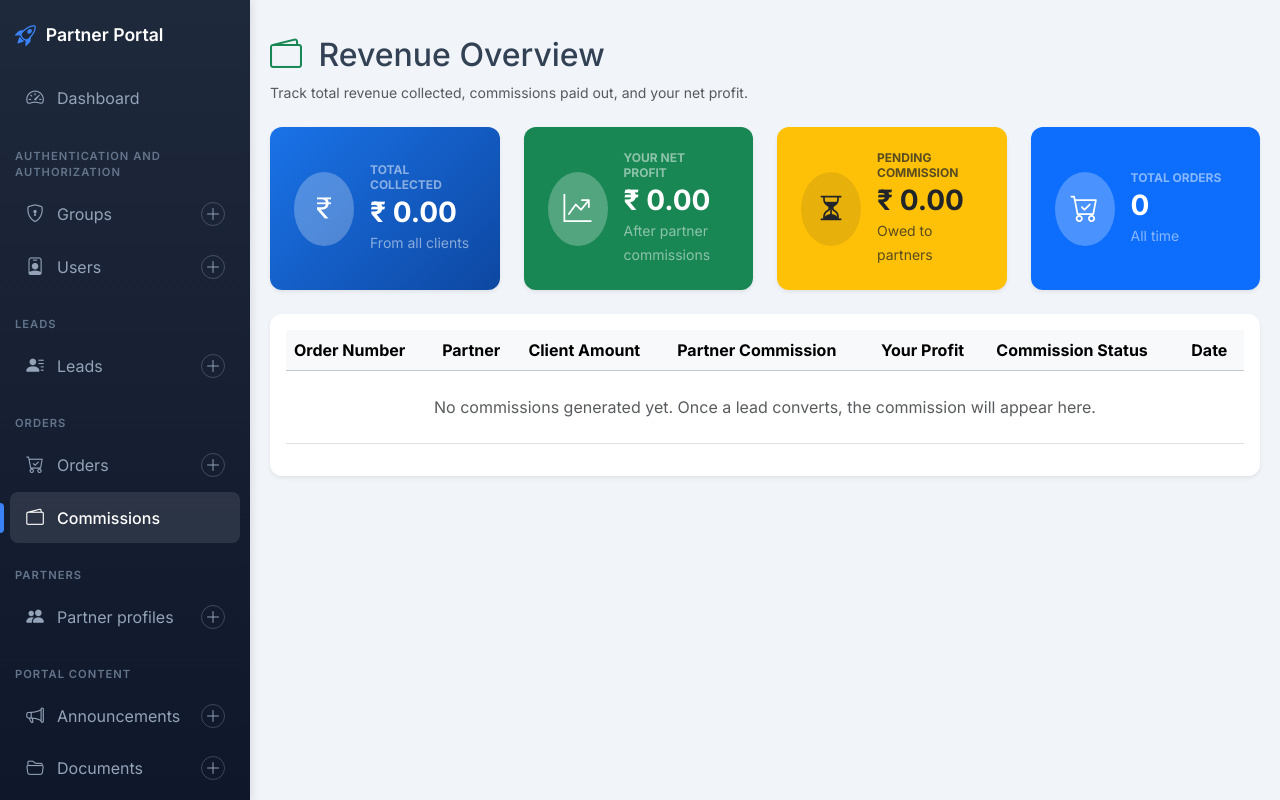
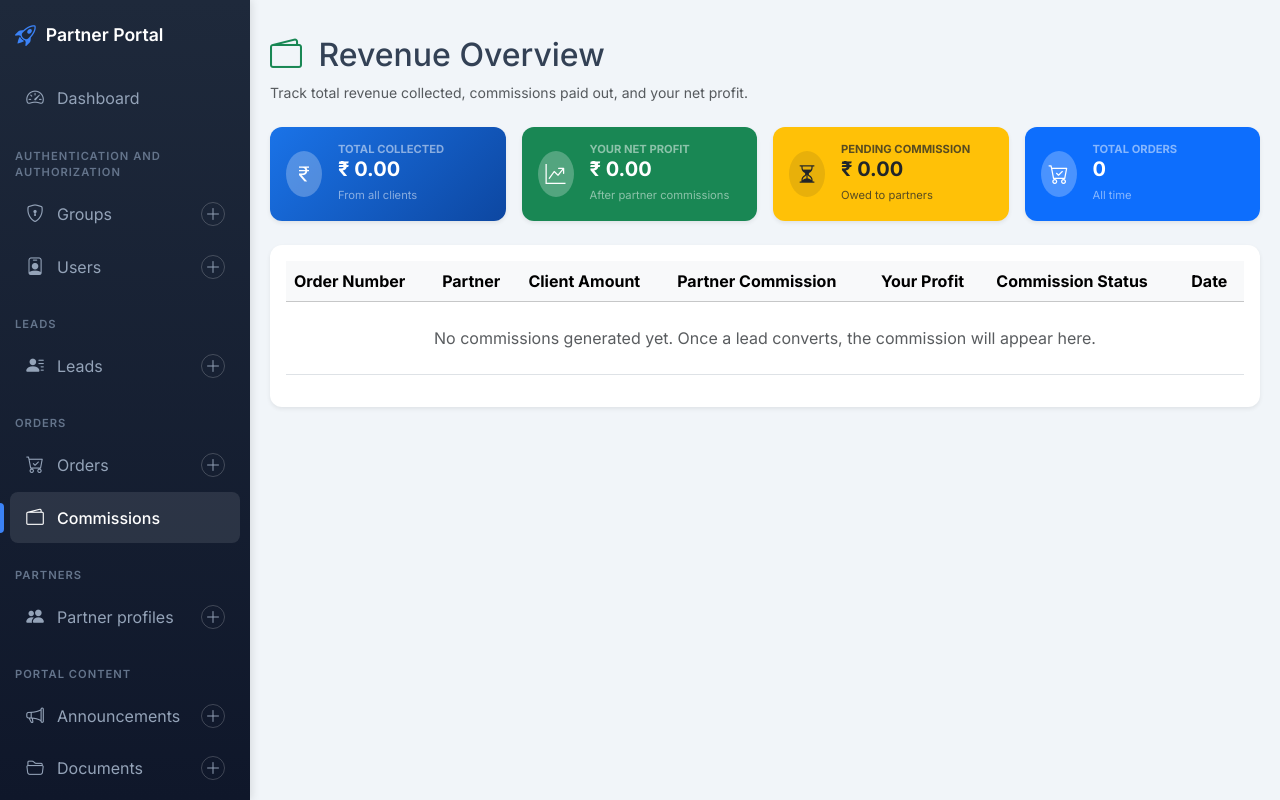
Before and after one commit to Himanshu-codew/Partner-portal1, a Django app: page /orders/commission/ in a window 1280 px wide. Run offline with Django 5.2, Linux system fonts and the light colour scheme; the visitor is signed in with stand-in values (Sample User, id 1); data that the repository does not hold is empty; some libraries are stand-ins or nearby versions.

Commit message:
fix: compact commission cards - smaller size

```diff
--- a/templates/orders/commission_list.html
+++ b/templates/orders/commission_list.html
@@ -19,59 +19,59 @@
 
 {% if is_staff %}
 <!-- ═══ ADMIN CARDS ═══ -->
-<div class="row g-4 mb-4">
+<div class="row g-3 mb-4">
     <div class="col-md-3">
         <div class="card shadow-sm border-0 h-100" style="background: linear-gradient(135deg, #1a73e8, #0d47a1); color:white;">
-            <div class="card-body p-4 d-flex align-items-center">
-                <div class="bg-white bg-opacity-25 rounded-circle p-3 me-3">
-                    <i class="bi bi-currency-rupee fs-3"></i>
+            <div class="card-body p-3 d-flex align-items-center">
+                <div class="bg-white bg-opacity-25 rounded-circle p-2 me-3">
+                    <i class="bi bi-currency-rupee fs-5"></i>
                 </div>
                 <div>
-                    <h6 class="mb-1 text-white-50 text-uppercase fw-bold" style="font-size: 0.75rem;">Total Collected</h6>
-                    <h3 class="mb-0 fw-bold">₹ {{ admin_total_revenue|floatformat:2|intcomma }}</h3>
-                    <small class="text-white-50">From all clients</small>
+                    <h6 class="mb-0 text-white-50 text-uppercase fw-bold" style="font-size: 0.7rem;">Total Collected</h6>
+                    <h5 class="mb-0 fw-bold">₹ {{ admin_total_revenue|floatformat:2|intcomma }}</h5>
+                    <small class="text-white-50" style="font-size:0.7rem;">From all clients</small>
                 </div>
             </div>
         </div>
     </div>
     <div class="col-md-3">
         <div class="card shadow-sm border-0 h-100 bg-success text-white">
-            <div class="card-body p-4 d-flex align-items-center">
-                <div class="bg-white bg-opacity-25 rounded-circle p-3 me-3">
-                    <i class="bi bi-graph-up-arrow fs-3"></i>
+            <div class="card-body p-3 d-flex align-items-center">
+                <div class="bg-white bg-opacity-25 rounded-circle p-2 me-3">
+                    <i class="bi bi-graph-up-arrow fs-5"></i>
                 </div>
                 <div>
-                    <h6 class="mb-1 text-white-50 text-uppercase fw-bold" style="font-size: 0.75rem;">Your Net Profit</h6>
-                    <h3 class="mb-0 fw-bold">₹ {{ admin_net_revenue|floatformat:2|intcomma }}</h3>
-                    <small class="text-white-50">After partner commissions</small>
+                    <h6 class="mb-0 text-white-50 text-uppercase fw-bold" style="font-size: 0.7rem;">Your Net Profit</h6>
+                    <h5 class="mb-0 fw-bold">₹ {{ admin_net_revenue|floatformat:2|intcomma }}</h5>
+                    <small class="text-white-50" style="font-size:0.7rem;">After partner commissions</small>
                 </div>
             </div>
         </div>
     </div>
     <div class="col-md-3">
         <div class="card shadow-sm border-0 h-100 bg-warning text-dark">
-            <div class="card-body p-4 d-flex align-items-center">
-                <div class="bg-dark bg-opacity-10 rounded-circle p-3 me-3">
-                    <i class="bi bi-hourglass-split fs-3"></i>
+            <div class="card-body p-3 d-flex align-items-center">
+                <div class="bg-dark bg-opacity-10 rounded-circle p-2 me-3">
+                    <i class="bi bi-hourglass-split fs-5"></i>
                 </div>
                 <div>
-                    <h6 class="mb-1 text-dark text-uppercase fw-bold opacity-75" style="font-size: 0.75rem;">Pending Commission</h6>
-                    <h3 class="mb-0 fw-bold">₹ {{ pending_commission|floatformat:2|intcomma }}</h3>
-                    <small class="opacity-75">Owed to partners</small>
+                    <h6 class="mb-0 text-dark text-uppercase fw-bold opacity-75" style="font-size: 0.7rem;">Pending Commission</h6>
+                    <h5 class="mb-0 fw-bold">₹ {{ pending_commission|floatformat:2|intcomma }}</h5>
+                    <small class="opacity-75" style="font-size:0.7rem;">Owed to partners</small>
                 </div>
             </div>
         </div>
     </div>
     <div class="col-md-3">
         <div class="card shadow-sm border-0 h-100 bg-primary text-white">
-            <div class="card-body p-4 d-flex align-items-center">
-                <div class="bg-white bg-opacity-25 rounded-circle p-3 me-3">
-                    <i class="bi bi-cart-check fs-3"></i>
+            <div class="card-body p-3 d-flex align-items-center">
+                <div class="bg-white bg-opacity-25 rounded-circle p-2 me-3">
+                    <i class="bi bi-cart-check fs-5"></i>
                 </div>
                 <div>
-                    <h6 class="mb-1 text-white-50 text-uppercase fw-bold" style="font-size: 0.75rem;">Total Orders</h6>
-                    <h3 class="mb-0 fw-bold">{{ total_orders }}</h3>
-                    <small class="text-white-50">All time</small>
+                    <h6 class="mb-0 text-white-50 text-uppercase fw-bold" style="font-size: 0.7rem;">Total Orders</h6>
+                    <h5 class="mb-0 fw-bold">{{ total_orders }}</h5>
+                    <small class="text-white-50" style="font-size:0.7rem;">All time</small>
                 </div>
             </div>
         </div>
@@ -80,42 +80,42 @@
 
 {% else %}
 <!-- ═══ PARTNER CARDS ═══ -->
-<div class="row g-4 mb-4">
+<div class="row g-3 mb-4">
     <div class="col-md-4">
         <div class="card shadow-sm border-0 bg-success text-white h-100">
-            <div class="card-body p-4 d-flex align-items-center">
-                <div class="bg-white bg-opacity-25 rounded-circle p-3 me-3">
-                    <i class="bi bi-cash-stack fs-3"></i>
+            <div class="card-body p-3 d-flex align-items-center">
+                <div class="bg-white bg-opacity-25 rounded-circle p-2 me-3">
+                    <i class="bi bi-cash-stack fs-5"></i>
                 </div>
                 <div>
-                    <h6 class="mb-1 text-white-50 text-uppercase fw-bold" style="font-size: 0.8rem;">Total Earned (Paid)</h6>
-                    <h3 class="mb-0 fw-bold">₹ {{ total_earned|floatformat:2|intcomma }}</h3>
+                    <h6 class="mb-0 text-white-50 text-uppercase fw-bold" style="font-size: 0.7rem;">Total Earned (Paid)</h6>
+                    <h5 class="mb-0 fw-bold">₹ {{ total_earned|floatformat:2|intcomma }}</h5>
                 </div>
             </div>
         </div>
     </div>
     <div class="col-md-4">
         <div class="card shadow-sm border-0 bg-warning text-dark h-100">
-            <div class="card-body p-4 d-flex align-items-center">
-                <div class="bg-dark bg-opacity-10 rounded-circle p-3 me-3">
-                    <i class="bi bi-hourglass-split fs-3"></i>
+            <div class="card-body p-3 d-flex align-items-center">
+                <div class="bg-dark bg-opacity-10 rounded-circle p-2 me-3">
+                    <i class="bi bi-hourglass-split fs-5"></i>
                 </div>
                 <div>
-                    <h6 class="mb-1 text-dark text-uppercase fw-bold opacity-75" style="font-size: 0.8rem;">Pending Commission</h6>
-                    <h3 class="mb-0 fw-bold">₹ {{ pending_commission|floatformat:2|intcomma }}</h3>
+                    <h6 class="mb-0 text-dark text-uppercase fw-bold opacity-75" style="font-size: 0.7rem;">Pending Commission</h6>
+                    <h5 class="mb-0 fw-bold">₹ {{ pending_commission|floatformat:2|intcomma }}</h5>
                 </div>
             </div>
         </div>
     </div>
     <div class="col-md-4">
         <div class="card shadow-sm border-0 bg-primary text-white h-100">
-            <div class="card-body p-4 d-flex align-items-center">
-                <div class="bg-white bg-opacity-25 rounded-circle p-3 me-3">
-                    <i class="bi bi-cart-check fs-3"></i>
+            <div class="card-body p-3 d-flex align-items-center">
+                <div class="bg-white bg-opacity-25 rounded-circle p-2 me-3">
+                    <i class="bi bi-cart-check fs-5"></i>
                 </div>
                 <div>
-                    <h6 class="mb-1 text-white-50 text-uppercase fw-bold" style="font-size: 0.8rem;">Total Orders</h6>
-                    <h3 class="mb-0 fw-bold">{{ total_orders }}</h3>
+                    <h6 class="mb-0 text-white-50 text-uppercase fw-bold" style="font-size: 0.7rem;">Total Orders</h6>
+                    <h5 class="mb-0 fw-bold">{{ total_orders }}</h5>
                 </div>
             </div>
         </div>
```
